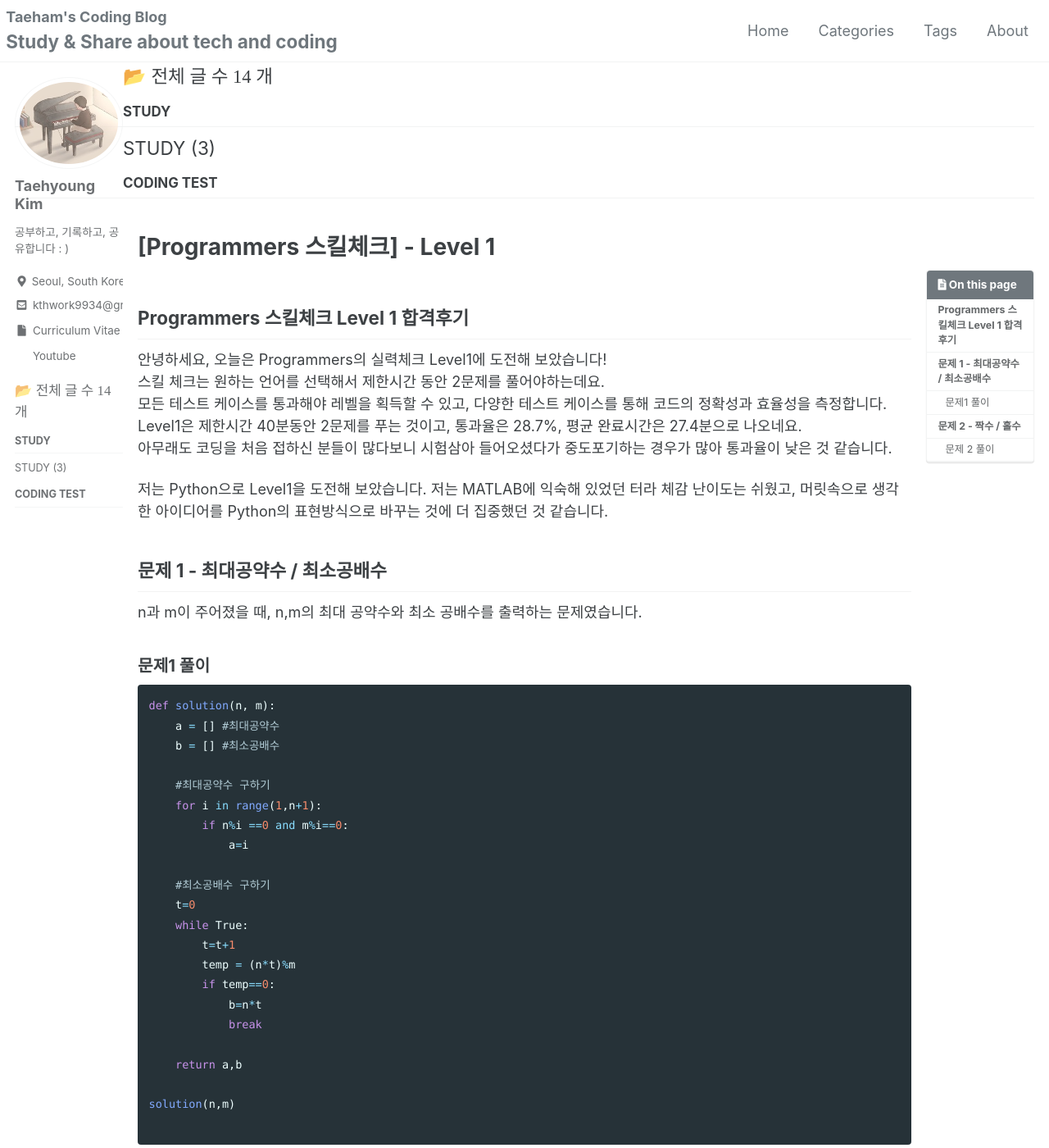
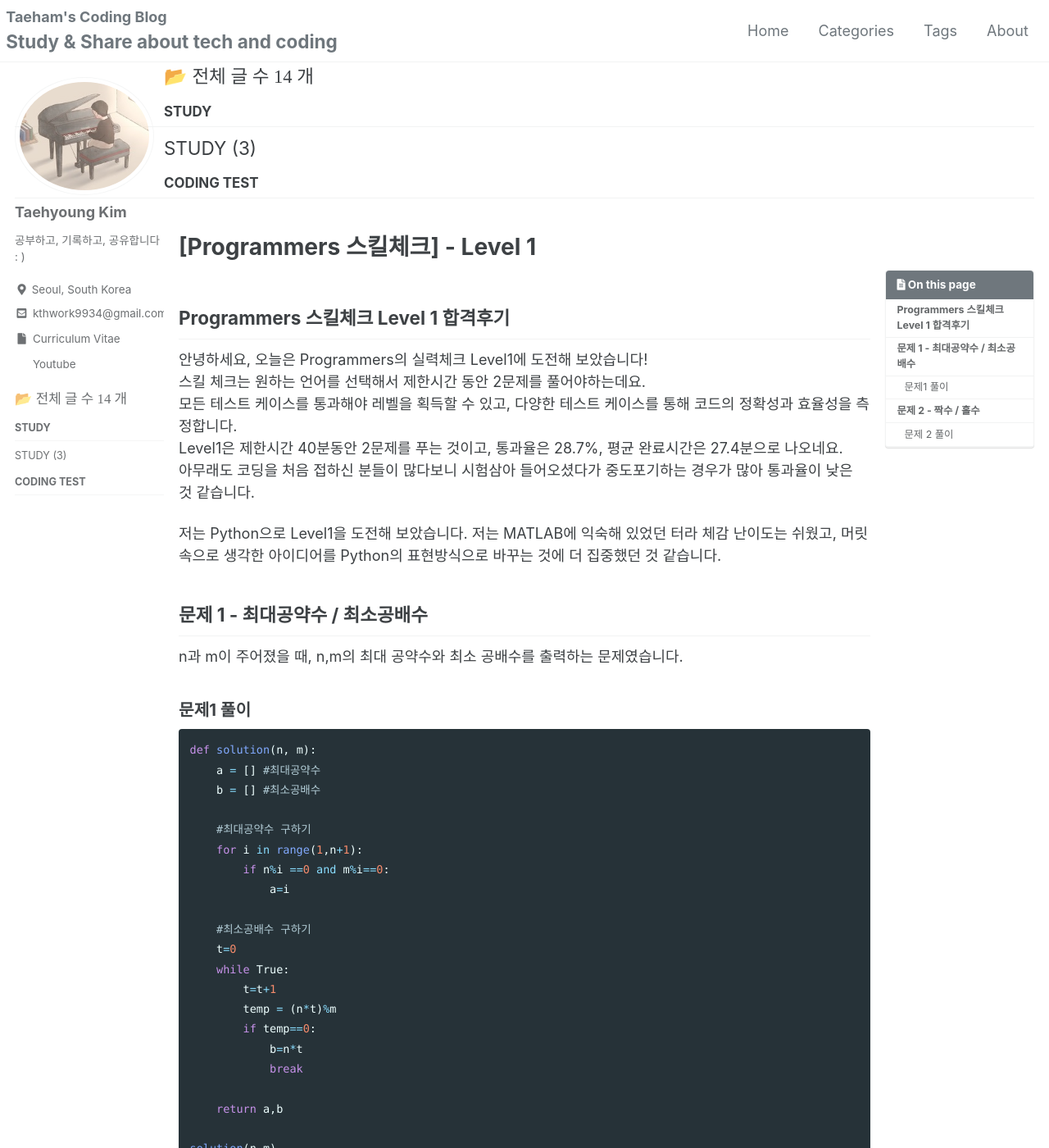
Before and after one commit to kthworks/kthworks.github.io, a Jekyll site: the page built from _posts/2021-06-25-programmers-level1.md, in a window 1280 px wide and 1400 px high. Shown: the whole window at 82% size. Built offline with Jekyll 4.4.1, drawn with Linux system fonts in a browser that asks for light colours; cached includes are drawn as plain includes.

Commit message:
Update _variables.scss

```diff
--- a/_sass/minimal-mistakes/_variables.scss
+++ b/_sass/minimal-mistakes/_variables.scss
@@ -151,9 +151,9 @@
    Grid
    ========================================================================== */
 
-$right-sidebar-width-narrow: 100px !default;
-$right-sidebar-width: 150px !default;
-$right-sidebar-width-wide: 200px !default;
+$right-sidebar-width-narrow: 150px !default;
+$right-sidebar-width: 200px !default;
+$right-sidebar-width-wide: 250px !default;
 
 // $right-sidebar-width-narrow: 200px !default;
 // $right-sidebar-width: 300px !default;
```
